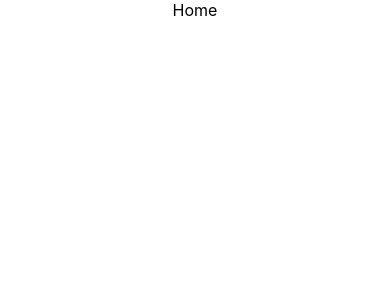
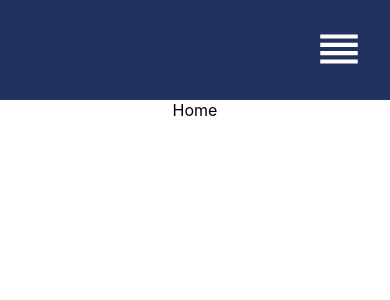
Before and after one commit to roshanlimbu/portfolio, a React (Create React App) app: page / in a window 390 px wide. Shown: the top 300 px of the page. Built offline with nearby package versions, Linux system fonts and the light colour scheme.

Commit message:
added styles for the navbar

```diff
--- a/src/App.js
+++ b/src/App.js
@@ -4,11 +4,13 @@
 import Home from "./pages/Home";
 import Projects from "./pages/Projects";
 import Experience from "./pages/Experience";
+import Navbar from "./components/Navbar";
 
 function App() {
   return (
     <div className="App">
       <Router>
+        <Navbar />
         <Routes>
           <Route path="/" element={<Home />} />
           <Route path="/projects" element={<Projects />} />
--- /dev/null
+++ b/src/components/Navbar.jsx
@@ -0,0 +1,22 @@
+import React from "react";
+import { Link } from "react-router-dom";
+import "../styles/Navbar.css";
+import ReorderIcon from "@material-ui/icons/Reorder";
+const Navbar = () => {
+  return (
+    <div className="navbar">
+      <div className="toggleButton">
+        <button>
+          <ReorderIcon />
+        </button>
+      </div>
+      <div className="links">
+        <Link to="/">Home</Link>
+        <Link to="/projects">Projects</Link>
+        <Link to="/experience">Experience</Link>
+      </div>
+    </div>
+  );
+};
+
+export default Navbar;
--- /dev/null
+++ b/src/styles/Navbar.css
@@ -0,0 +1,85 @@
+.navbar{
+  width: 100%;
+  height: 100px;
+  background: #21325e;
+}
+
+.links{
+  width: 100%;
+  height: 100%;
+  display: flex;
+  align-items: center;
+  justify-content: center;
+  color: #fff;
+}
+.navbar a{
+  color: #fff;
+  text-decoration: none;
+  margin: 20px;
+  font-size: 25px;
+}
+.toggleButton{
+  width: 100%;
+  height: 100px;
+  display: flex;
+  align-items: center;
+  justify-content: flex-end;
+}
+.toggleButton svg{
+  font-size: 50px;
+}
+.toggleButton button{
+  margin-right:20px ;
+  background-color: transparent;
+  border: none;
+  color: #fff;
+  cursor: pointer;
+
+}
+#open {
+  height: 100vh;
+}
+
+#open .links {
+  flex-direction: column;
+  justify-content: flex-start;
+  margin-top: 100px;
+}
+
+#open a {
+  width: 100%;
+  text-align: center;
+}
+
+@media only screen and (max-width: 900px) {
+  .navbar a {
+    width: 70px;
+  }
+}
+
+@media only screen and (max-width: 600px) {
+  .toggleButton {
+    display: flex;
+  }
+  #close a {
+    display: none;
+  }
+}
+
+@media only screen and (min-width: 600px) {
+  .toggleButton {
+    display: none;
+  }
+
+  .hiddenLinks {
+    display: none;
+  }
+
+  #open {
+    height: 100px;
+  }
+
+  #open .links {
+    flex-direction: row;
+  }
+}
```
